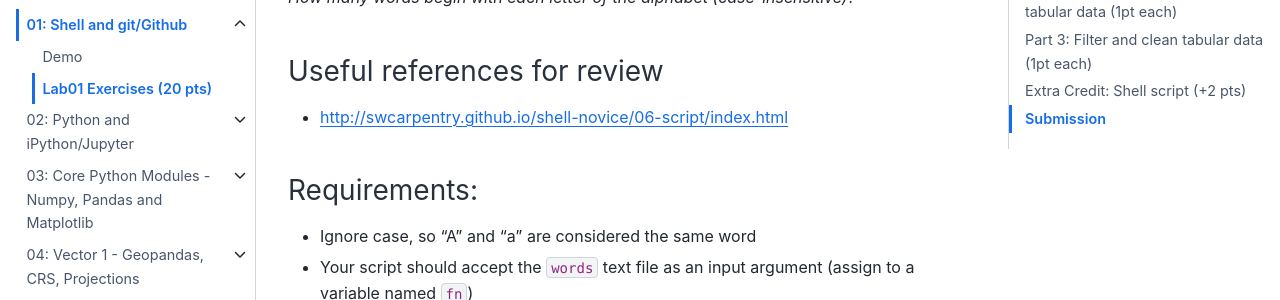
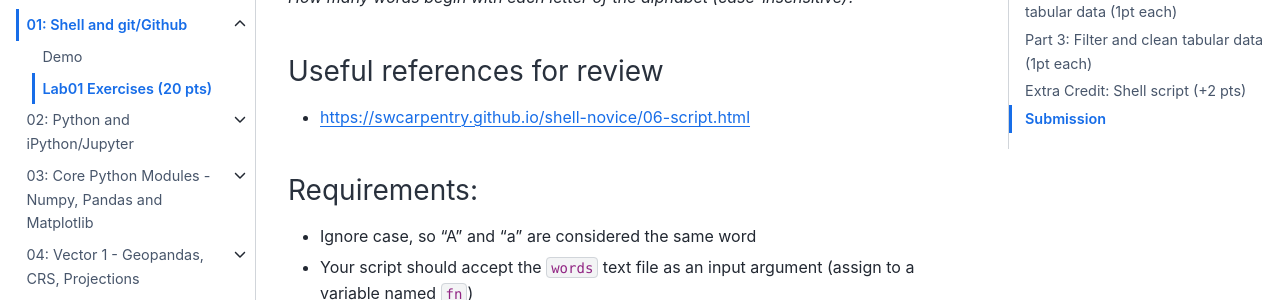
Before and after one commit to UW-GDA/jupyterbook, a Jupyter Book: the page built from book/modules/01_Shell_Github/01_Shell_Github_exercises.md, in a window 1280 px wide and 900 px high, scrolled down 4489 px. Shown: the part 153-453 px from the top of the window. Built offline with Jupyter Book 1.0.4 settings and Sphinx 7.4.7 and the Sphinx Book theme 1.1.4, drawn with Linux system fonts in a browser that asks for light colours; pages that are not in the unit, such as notebooks, are missing from menus; some of the changed lines change nothing that is shown.

Commit message:
fix broken link

```diff
--- a/book/modules/01_Shell_Github/01_Shell_Github_exercises.md
+++ b/book/modules/01_Shell_Github/01_Shell_Github_exercises.md
@@ -103,7 +103,7 @@ Create and run a script to answer the following question:
 *How many words begin with each letter of the alphabet (case-insensitive)?*
 
 ### Useful references for review
-* [http://swcarpentry.github.io/shell-novice/06-script/index.html](http://swcarpentry.github.io/shell-novice/06-script/index.html)
+* [https://swcarpentry.github.io/shell-novice/06-script.html](https://swcarpentry.github.io/shell-novice/06-script.html)
 
 ### Requirements:
 * Ignore case, so "A" and "a" are considered the same word
```
